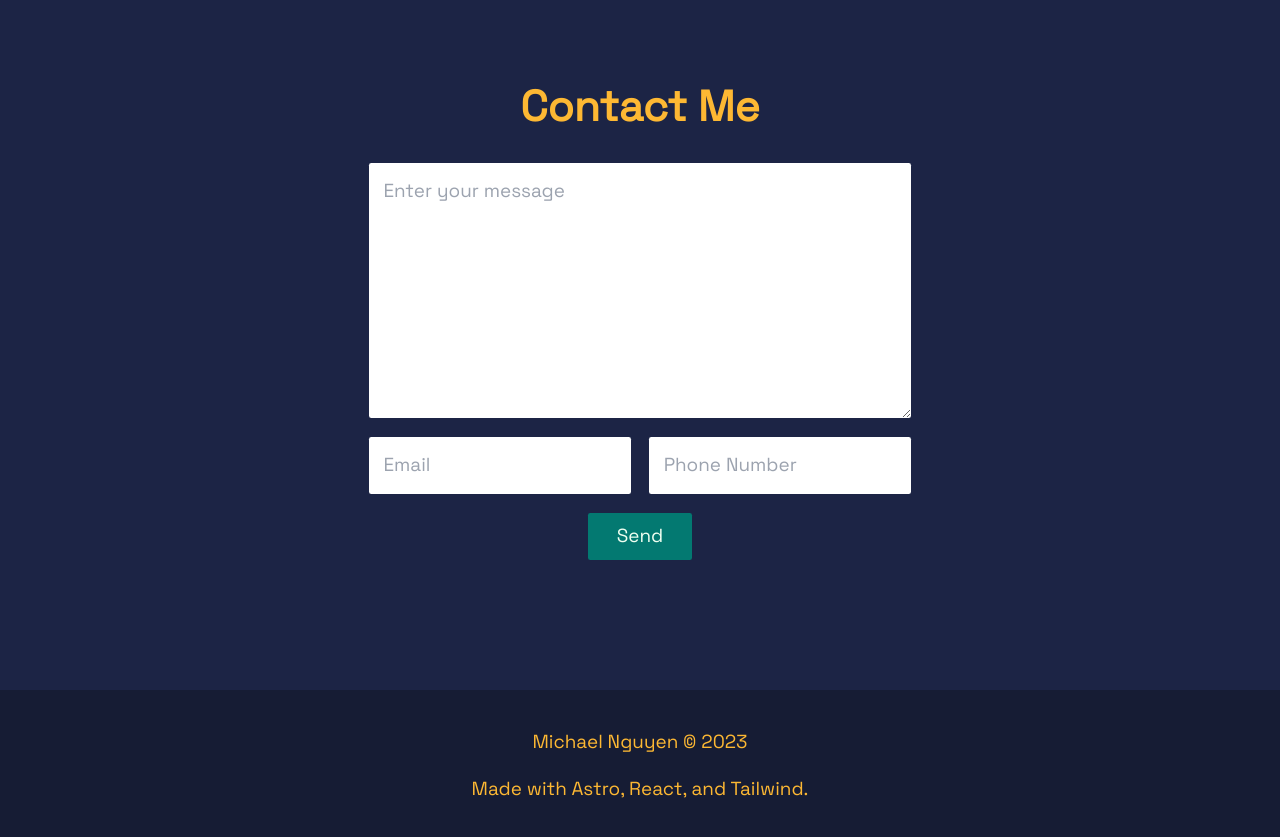
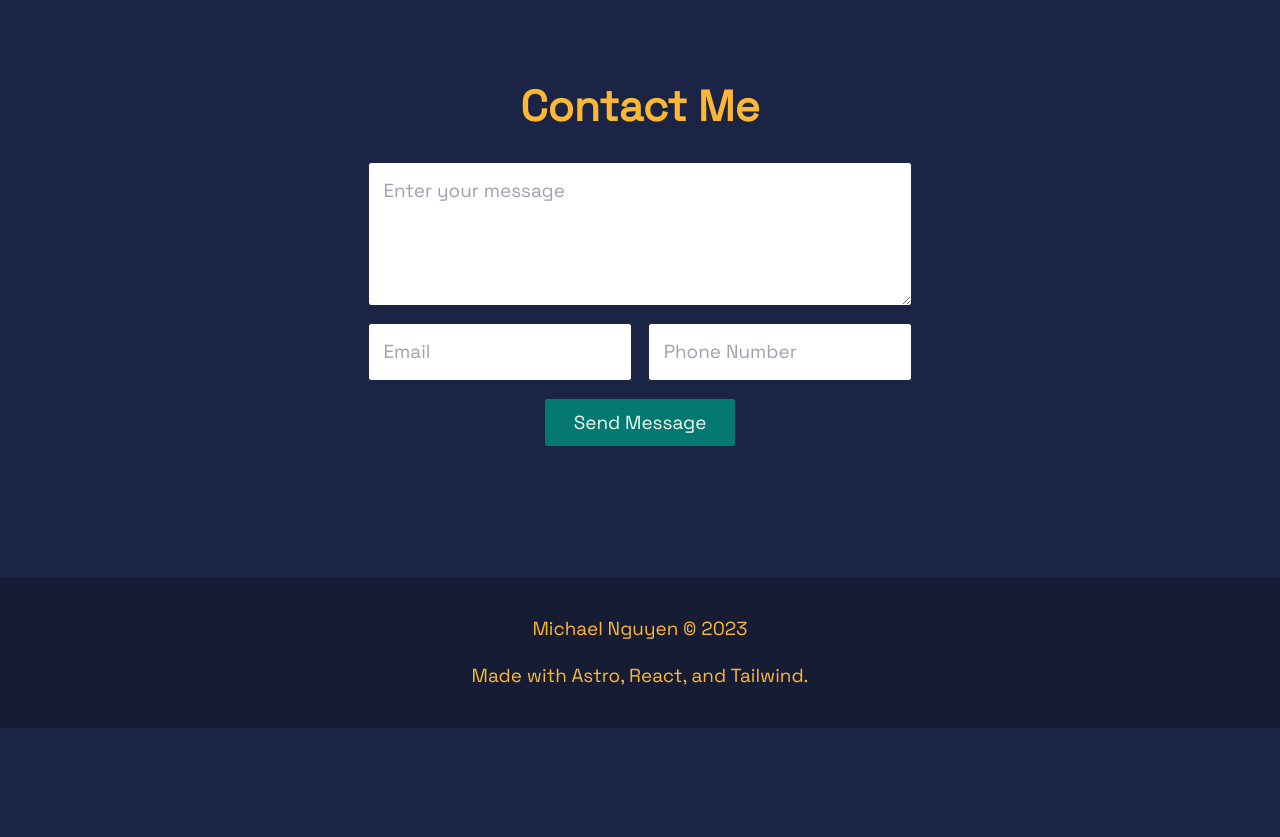
Before and after one commit to mnguye95/personal-blog, an Astro site: page / in a window 1280 px wide. Shown: the part 3120-3957 px from the top of the page. After the commit the page ends 3848 px from the top, so only its background shows below. Built offline with nearby package versions, Linux system fonts and the light colour scheme; Astro itself is replaced by a stand-in of ours; some packages are replaced by stand-ins of ours; a web font is replaced by a local one.

Commit message:
finished contact form function

```diff
--- a/package.json
+++ b/package.json
@@ -18,7 +18,8 @@
     "@nanostores/react": "^0.4.0",
     "@sendgrid/mail": "^7.7.0",
     "astro": "^1.1.5",
-    "nanostores": "^0.7.0"
+    "nanostores": "^0.7.0",
+    "vercel": "^28.4.2"
   },
   "devDependencies": {
     "@astrojs/react": "^1.1.1",
--- a/src/components/ContactForm.jsx
+++ b/src/components/ContactForm.jsx
@@ -1,41 +1,42 @@
 import { React } from 'react'
+import { useStore } from '@nanostores/react'
 import { Message } from '../store/message';
 // action="/api/send" method="GET"
 const ContactForm = () => {
-    var last_clicked = 0;
+    const message = useStore(Message);
     const handleSubmit  = async (e) => {
-        if (Date.now() - last_clicked < 1000000) {
-            e.preventDefault();
+        e.preventDefault();
+        if (!message.sent) {
+            Message.setKey('sent', true)
+            const params = {
+                email: message.email,
+                phone: message.phone,
+                message: message.message,
+            }
+            await fetch('/api/send?' + new URLSearchParams(params))
+                .then((res) => {
+                    console.log(res.status);
+                });
+        } else {
             return;
         }
-        e.preventDefault();
-        console.log('button clicked');
-        const params = {
-            email: Message.value.email,
-            phone: Message.value.phone,
-            message: Message.value.message,
-        }
-        await fetch('/api/send?' + new URLSearchParams(params))
-            .then((res) => {
-                console.log(res.status);
-                last_clicked = Date.now();
-                Astro.redirect('/contact');
-            });
     }
-
+    Message.listen((value, changed) => {
+        console.log(`${changed} new value ${value[changed]}`)
+      })
     return (
         <div className='flex'>
-            {Message.sent ?
-             <div className='flex flex-col p-5 gap-y-4 mx-auto'>
-                <p className='text-center mx-auto font-bold font-space-grotesk text-light-cyan'>Message Sent!</p>
-            </div> : <form id='contactForm' onSubmit={handleSubmit} className='flex flex-col p-5 gap-y-4 mx-auto'>
-                <textarea onChange={(e) => Message.setKey('message', e.target.value)}  name="message" id='message' className='w-full rounded-sm p-3 font-space-grotesk' placeholder="Enter your message" type='text' rows='8' required/>
+            <form id='contactForm' onSubmit={handleSubmit} className='flex flex-col p-5 gap-y-4 mx-auto'>
+                <textarea onChange={(e) => Message.setKey('message', e.target.value)}  name="message" id='message' className='w-full rounded-sm p-3 font-space-grotesk' placeholder="Enter your message" type='text' rows='4' required/>
                 <div className='md:flex-row flex-col flex w-full gap-x-4'>
                     <input onChange={(e) => Message.setKey('email', e.target.value)}  name="email" type="email" className='p-3 font-space-grotesk rounded-sm md:mb-0 mb-4' placeholder="Email" required />
                     <input onChange={(e) => Message.setKey('phone', e.target.value)}  name="phone" type="text" className='p-3 font-space-grotesk rounded-sm' placeholder="Phone Number" required />
                 </div>
-                <button type='submit' className='g-recaptcha mx-auto p-2 px-6 font-space-grotesk rounded-sm border-space-cadet  mb-2 duration-150 hover:scale-[108%] bg-pine-green text-honeydew' data-sitekey="6LdmhCAiAAAAAAPLxCPDC4xQZN2Ie3hFSk7q2Juj" data-callback='onSubmit' data-action='submit'>Send</button>
-            </form>}
+                {/* <div className='flex flex-col p-5 gap-y-4 mx-auto'>
+                    <p className='text-center mx-auto font-bold font-space-grotesk text-light-cyan'>Message Sent!</p>
+                </div> */}
+                <button type='submit' className={`g-recaptcha mx-auto p-2 px-6 font-space-grotesk rounded-sm border-space-cadet mb-2 ${message.sent ? 'disabled disabled:opacity-75 bg-cinnamon-satin cursor-not-allowed' : 'duration-150 hover:scale-[108%] bg-pine-green text-honeydew'}`} data-sitekey="6LdmhCAiAAAAAAPLxCPDC4xQZN2Ie3hFSk7q2Juj" data-callback='onSubmit' data-action='submit'>{message.sent ? 'Sent!' : 'Send Message'}</button>
+            </form>
         </div>
     )
 }
```
Also changed, not shown: api/send.js (+10 -10 lines), 1 other file.
